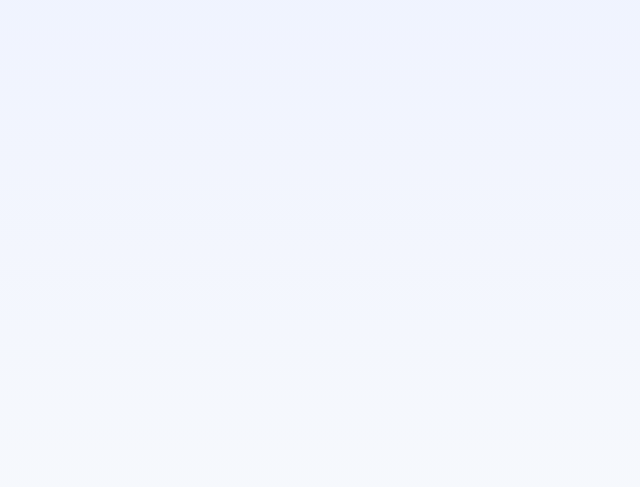
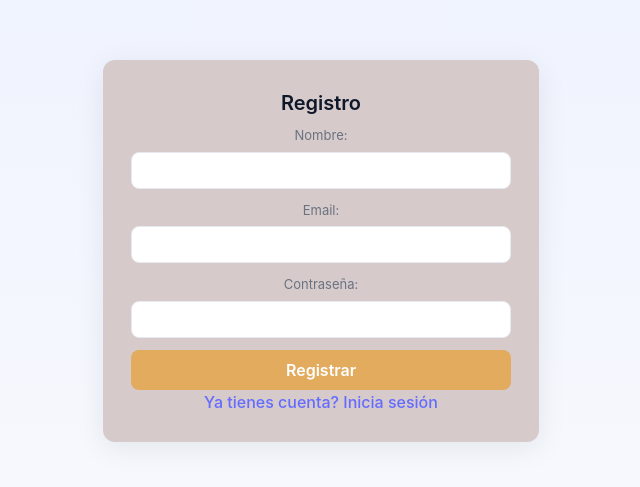
Before and after one commit to camiborrelli/Sistema-tienda-celulares-Frontend-, a React (Vite) app in the folder appReact/: page /registro in a window 1280 px wide. Before the commit this address had no page. Shown: the part 149-636 px from the top of the page, without its empty margins (319-959 px from the left). Built offline with nearby package versions, Linux system fonts and the light colour scheme.

Commit message:
registro html y css

```diff
--- a/appReact/package.json
+++ b/appReact/package.json
@@ -12,8 +12,10 @@
   "dependencies": {
     "react": "^19.1.1",
     "react-dom": "^19.1.1",
+    "react-hook-form": "^7.66.0",
     "react-redux": "^9.2.0",
-    "react-router-dom": "^7.9.5"
+    "react-router-dom": "^7.9.5",
+    "react-toastify": "^11.0.5"
   },
   "devDependencies": {
     "@eslint/js": "^9.36.0",
--- a/appReact/src/App.jsx
+++ b/appReact/src/App.jsx
@@ -1,6 +1,8 @@
 import "./App.css";
 import { BrowserRouter as Router, Routes, Route } from "react-router-dom";
 import Login from "./components/login/login";
+import Registro from "./components/registro/registro";
+import { ToastContainer } from "react-toastify";
 
 function App() {
   return (
@@ -9,14 +11,21 @@ function App() {
         {/* Mostrar login en la raíz y en /login */}
         <Route path="/" element={<Login />} />
         <Route path="/login" element={<Login />} />
+        <Route path="/registro" element={<Registro />} />
         {/* Ruta básica de dashboard para redirección post-login (placeholder) */}
-        <Route
+        {/* <Route
           path="/dashboard"
           element={
             <div style={{ padding: 20 }}>Bienvenido al dashboard (mock)</div>
           }
-        />
+        /> */}
       </Routes>
+      <ToastContainer
+        position="top-right"
+        autoClose={5000}
+        pauseOnHover
+        theme="colored"
+      />
     </Router>
   );
 }
--- a/appReact/src/components/login/login.html
+++ b/appReact/src/components/login/login.html
@@ -19,6 +19,7 @@
           <input type="password" id="contrasenia" name="contrasenia" required />
         </div>
         <button type="submit" class="btn-acceder">Acceder</button>
+        <a href="/registro">No tienes cuenta? Regístrate</a>
       </form>
     </div>
 
--- a/appReact/src/components/login/login.jsx
+++ b/appReact/src/components/login/login.jsx
@@ -1,6 +1,7 @@
-import React, { useRef } from "react";
+import React, { useRef, useState } from "react";
 import "./login.css";
 import { useNavigate } from "react-router-dom";
+import { toast } from "react-toastify";
 
 const Login = () => {
   const navigate = useNavigate();
@@ -11,14 +12,14 @@ const Login = () => {
     e.preventDefault();
     const usuario = userRef.current?.value;
     const password = passRef.current?.value;
-    if (usuario && password) {
-      // mock auth: store usuario and redirect to dashboard
-      localStorage.setItem("user", usuario);
-      navigate("/dashboard");
-    } else {
-      const res = document.querySelector("#resultado");
-      if (res) res.innerHTML = "Introduce usuario y contraseña";
+    if (!usuario || !password) {
+      toast.error("Completa todos los campos");
+      return;
     }
+
+    // mock login: guardar usuario y redirigir (puedes reemplazar por llamada al backend)
+    localStorage.setItem("user", usuario);
+    navigate("/dashboard");
   };
 
   return (
@@ -27,7 +28,7 @@ const Login = () => {
       <form id="formLogin" method="post" onSubmit={ingresar}>
         <div className="form-group">
           <label htmlFor="nombre">Nombre:</label>
-          <input ref={userRef} type="text" id="nombre" name="nombre" required />
+          <input ref={userRef} type="text" id="nombre" name="nombre" />
         </div>
         <div className="form-group">
           <label htmlFor="contrasenia">Contraseña:</label>
@@ -36,13 +37,12 @@ const Login = () => {
             type="password"
             id="contrasenia"
             name="contrasenia"
-            required
           />
         </div>
         <button type="submit" className="btn-acceder">
           Acceder
         </button>
-        <div id="resultado" style={{ marginTop: "8px", color: "red" }} />
+        <a href="/registro">No tienes una cuenta? Regístrate</a>
       </form>
     </div>
   );
--- a/appReact/src/components/registro/registro.css
+++ b/appReact/src/components/registro/registro.css
@@ -4,6 +4,7 @@
   --card: #ffffff;
   --accent: #2563eb; /* azul */
   --muted: #6b7280;
+  --naranja: rgb(214, 202, 202);
 }
 html,
 body {
@@ -25,7 +26,7 @@ body {
   border-radius: 12px;
   box-shadow: 0 6px 30px rgba(15, 23, 42, 0.08);
   padding: 28px;
-  background-color: rgb(214, 202, 202);
+  background-color: var(--naranja);
 }
 .register-container h2,
 .register-title {
@@ -49,7 +50,8 @@ label {
   margin-bottom: 6px;
 }
 input[type="text"],
-input[type="password"] {
+input[type="password"],
+input[type="email"] {
   width: 100%;
   padding: 10px 12px;
   border-radius: 8px;
@@ -73,6 +75,7 @@ button.btn-primary:active,
 .btn-acceder:active {
   transform: translateY(1px);
 }
+
 .footer-small {
   margin-top: 12px;
   font-size: 12px;
--- a/appReact/src/components/registro/registro.html
+++ b/appReact/src/components/registro/registro.html
@@ -23,6 +23,7 @@
           <input type="password" id="contrasenia" name="contrasenia" required />
         </div>
         <button type="submit" class="btn-acceder">Registrar</button>
+
       </form>
     </div>
 
--- /dev/null
+++ b/appReact/src/components/registro/registro.jsx
@@ -0,0 +1,51 @@
+import "./registro.css";
+import React from "react";
+import { useNavigate } from "react-router-dom";
+import { toast } from "react-toastify";
+import { useForm } from "react-hook-form";
+
+const registro = () => {
+  const {
+    register,
+    handleSubmit,
+    formState: { errors },
+  } = useForm();
+
+  const navigate = useNavigate();
+
+  const registrar = (data) => {
+    const { nombre, email, contrasenia } = data;
+    if (!nombre && !email && !contrasenia) {
+      toast.error("Completa todos los campos");
+      return;
+    }
+    localStorage.setItem("user", nombre);
+    toast.success("Registro exitoso");
+    // navigate("/dashboard");
+  };
+  return (
+    <div className="register-container">
+      <h2>Registro</h2>
+      <form id="formRegistro" method="post">
+        <div className="form-group">
+          <label htmlFor="nombre">Nombre:</label>
+          <input type="text" id="nombre" name="nombre" />
+        </div>
+        <div className="form-group">
+          <label htmlFor="email">Email:</label>
+          <input type="email" id="email" name="email" />
+        </div>
+        <div className="form-group">
+          <label htmlFor="contrasenia">Contraseña:</label>
+          <input type="password" id="contrasenia" name="contrasenia" />
+        </div>
+        <button type="submit" className="btn-acceder" onClick={registro}>
+          Registrar
+        </button>
+        <a href="/login">Ya tienes cuenta? Inicia sesión</a>
+      </form>
+    </div>
+  );
+};
+
+export default registro;
```
Also changed, not shown: 1 other file (tests, documents, lock files or other folders).
